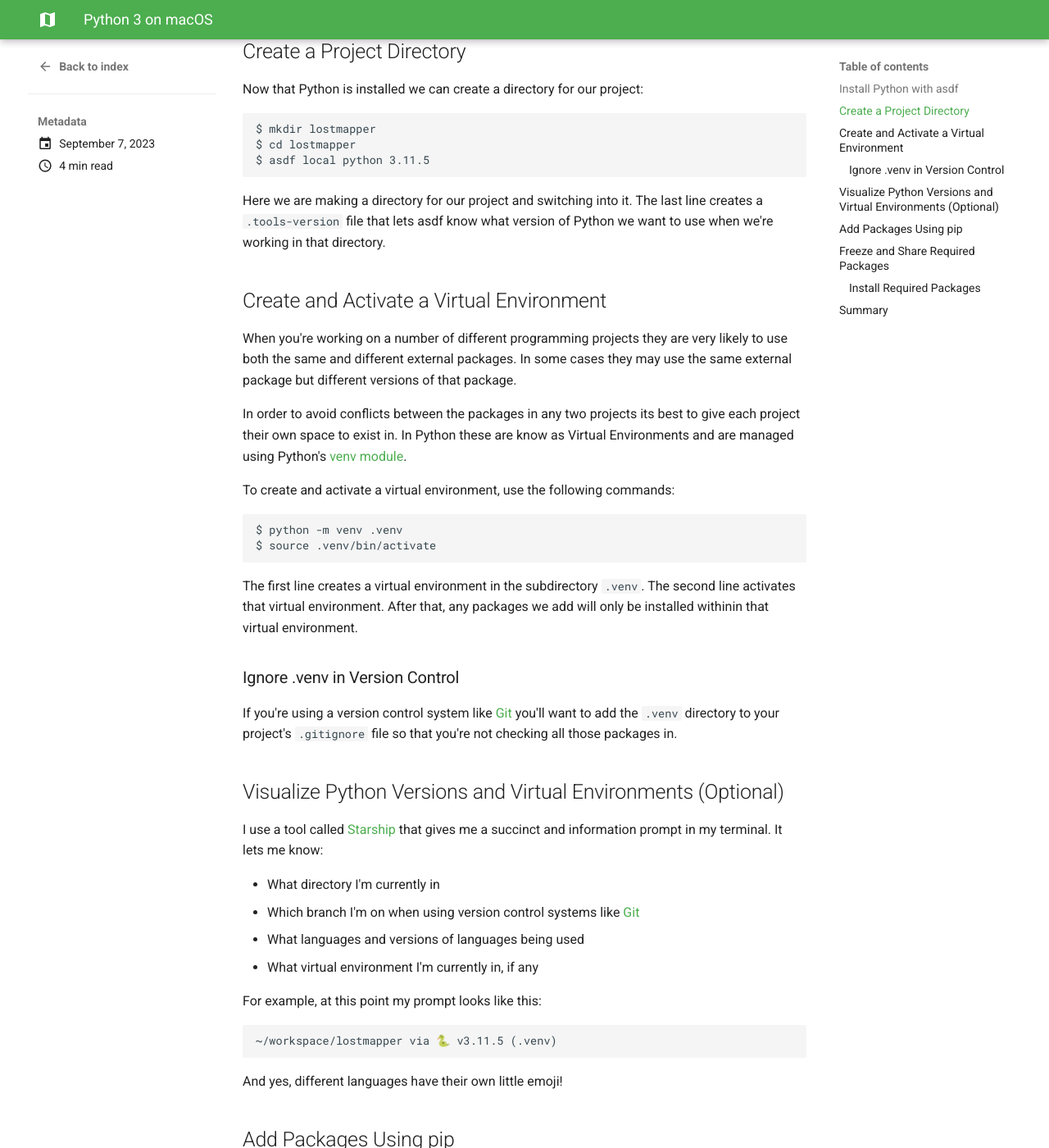
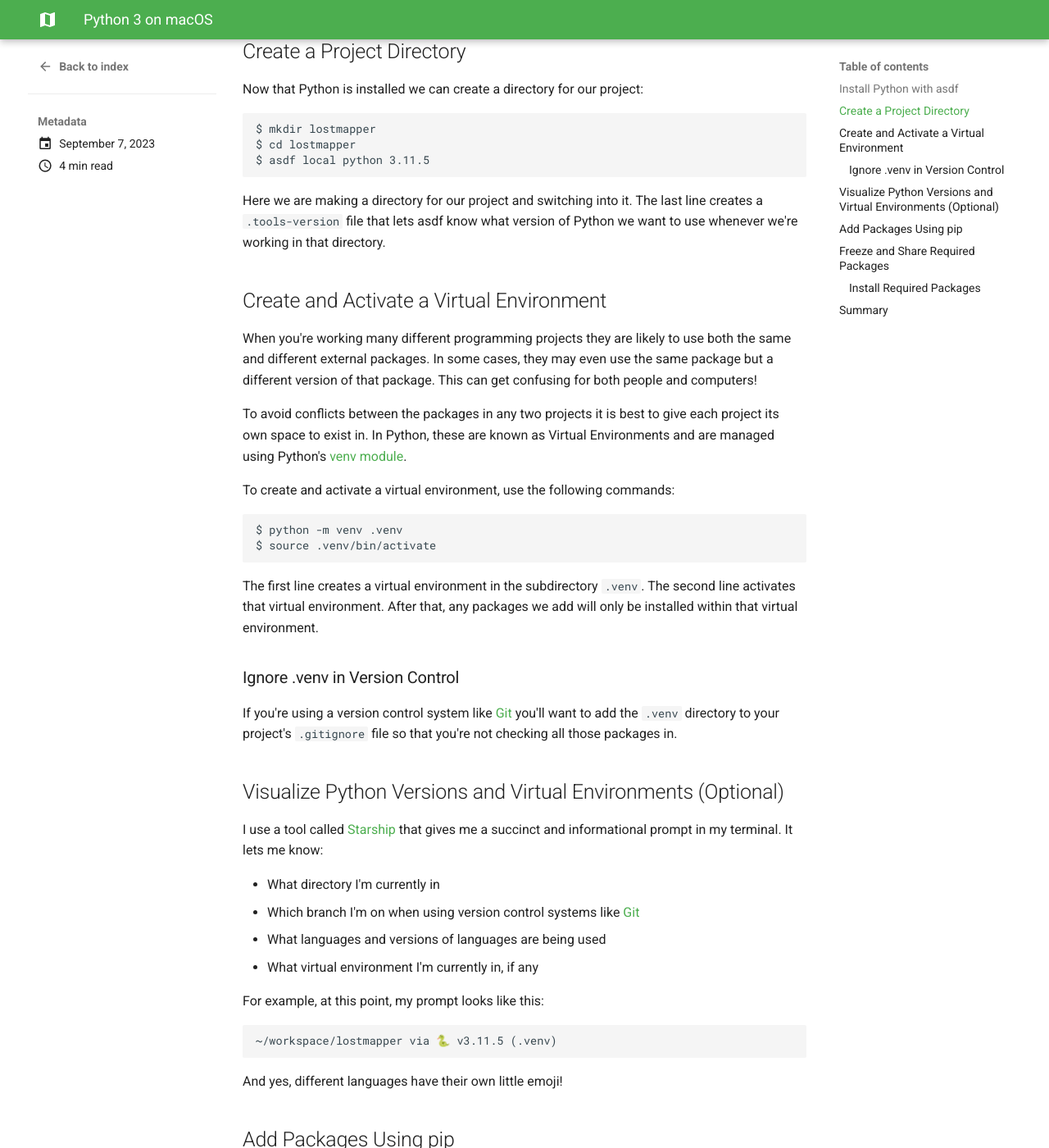
Before and after one commit to lostmapper/lostmapper-mkdocs, an MkDocs documentation site: the page built from docs/blog/posts/python3-on-macos.md, in a window 1280 px wide and 1400 px high, scrolled down 698 px. Shown: the whole window at 82% size. Built offline with MkDocs 1.6.1 and Material for MkDocs 9.7.7, drawn with Linux system fonts in a browser that asks for light colours; some of the changed text lies outside the part shown.

Commit message:
Fix typos and a Grammarly pass

````diff
--- a/docs/blog/posts/python3-on-macos.md
+++ b/docs/blog/posts/python3-on-macos.md
@@ -6,17 +6,17 @@
 
 # Python 3 on macOS
 
-From my explorations over the years it seems that Python is a particularly important language in the world of GIS. I thought it would be beat to get comfortable with how to manage Python installations and the various external packages a project may have.
+From my explorations over the years it seems that Python is a particularly important language in the world of GIS. I thought it would be best to get comfortable with how to manage Python installations and the various external packages a project might use.
 
 <!-- more -->
 
 ## Install Python with asdf
 
-I use a number of different programming languages in my day to day and after using various tools over the years have settled on using [asdf](https://asdf-vm.com) to install and manage those languages.
+I use several different programming languages in my day-to-day and after using various tools over the years have settled on using [asdf](https://asdf-vm.com) to install and manage those languages.
 
 asdf makes it easy to install multiple versions of a language and switch between them as your projects require. They provide extensive documentation on [Installing asdf](https://asdf-vm.com/guide/getting-started.html).
 
-Once asdf is installed we can run the following to install the latest Python and set that version as our default:
+Once asdf is installed we can add its Python plugin, install the latest version of Python, and set that version as our default:
 
 ```bash
 $ asdf plugin add python
@@ -38,13 +38,13 @@
 $ asdf local python 3.11.5
 ```
 
-Here we are making a directory for our project and switching into it. The last line creates a `.tools-version` file that lets asdf know what version of Python we want to use when we're working in that directory.
+Here we are making a directory for our project and switching into it. The last line creates a `.tools-version` file that lets asdf know what version of Python we want to use whenever we're working in that directory.
 
 ## Create and Activate a Virtual Environment
 
-When you're working on a number of different programming projects they are very likely to use both the same and different external packages. In some cases they may use the same external package but different versions of that package.
+When you're working many different programming projects they are likely to use both the same and different external packages. In some cases, they may even use the same package but a different version of that package. This can get confusing for both people and computers!
 
-In order to avoid conflicts between the packages in any two projects its best to give each project their own space to exist in. In Python these are know as Virtual Environments and are managed using Python's [venv module](https://docs.python.org/3/library/venv.html).
+To avoid conflicts between the packages in any two projects it is best to give each project its own space to exist in. In Python, these are known as Virtual Environments and are managed using Python's [venv module](https://docs.python.org/3/library/venv.html).
 
 To create and activate a virtual environment, use the following commands:
 
@@ -53,7 +53,7 @@
 $ source .venv/bin/activate
 ```
 
-The first line creates a virtual environment in the subdirectory `.venv`. The second line activates that virtual environment. After that, any packages we add will only be installed withinin that virtual environment.
+The first line creates a virtual environment in the subdirectory `.venv`. The second line activates that virtual environment. After that, any packages we add will only be installed within that virtual environment.
 
 ### Ignore .venv in Version Control
 
@@ -61,14 +61,14 @@
 
 ## Visualize Python Versions and Virtual Environments (Optional)
 
-I use a tool called [Starship](https://starship.rs) that gives me a succinct and information prompt in my terminal. It lets me know:
+I use a tool called [Starship](https://starship.rs) that gives me a succinct and informational prompt in my terminal. It lets me know:
 
 - What directory I'm currently in
 - Which branch I'm on when using version control systems like [Git](https://git-scm.com)
-- What languages and versions of languages being used
+- What languages and versions of languages are being used
 - What virtual environment I'm currently in, if any
 
-For example, at this point my prompt looks like this:
+For example, at this point, my prompt looks like this:
 
 ```bash
 ~/workspace/lostmapper via 🐍 v3.11.5 (.venv)
````
Also changed, not shown: other parts of docs/blog/posts/python3-on-macos.md (+4 -4 lines).
